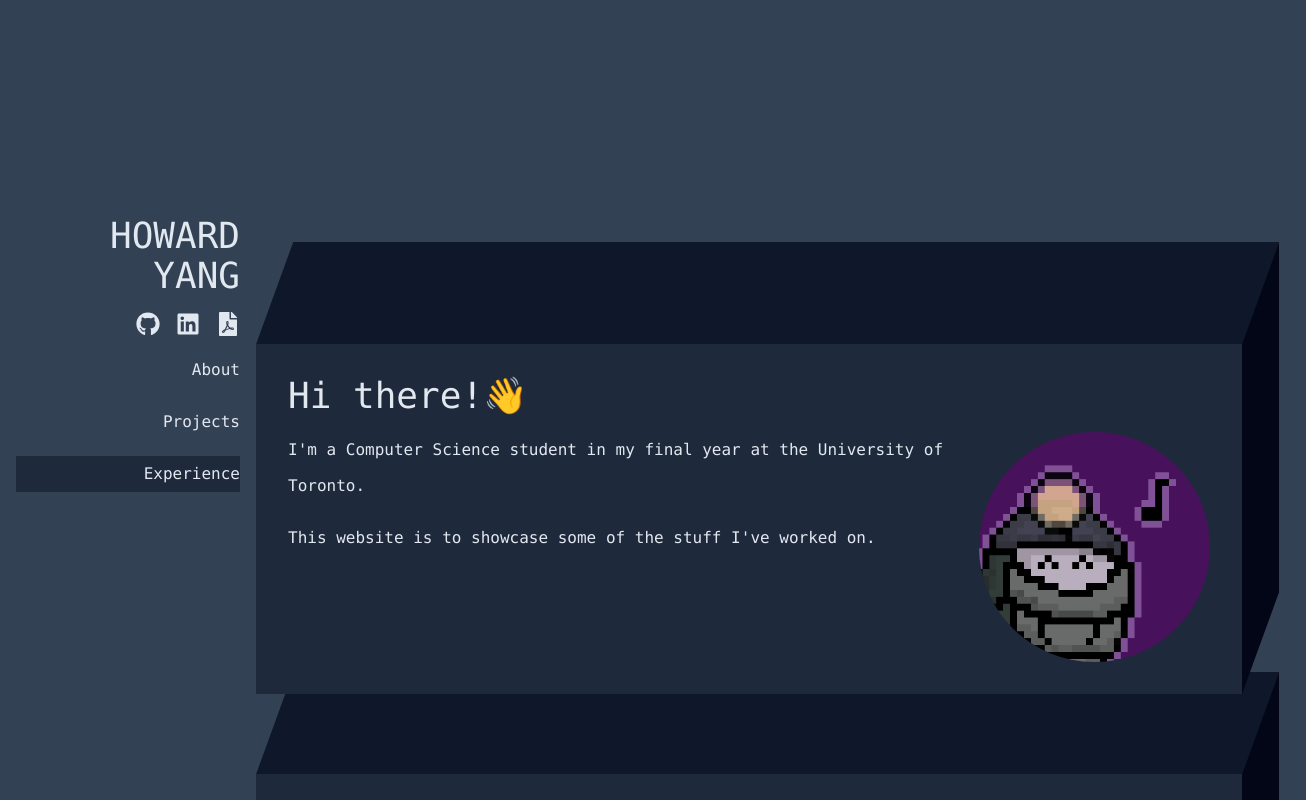
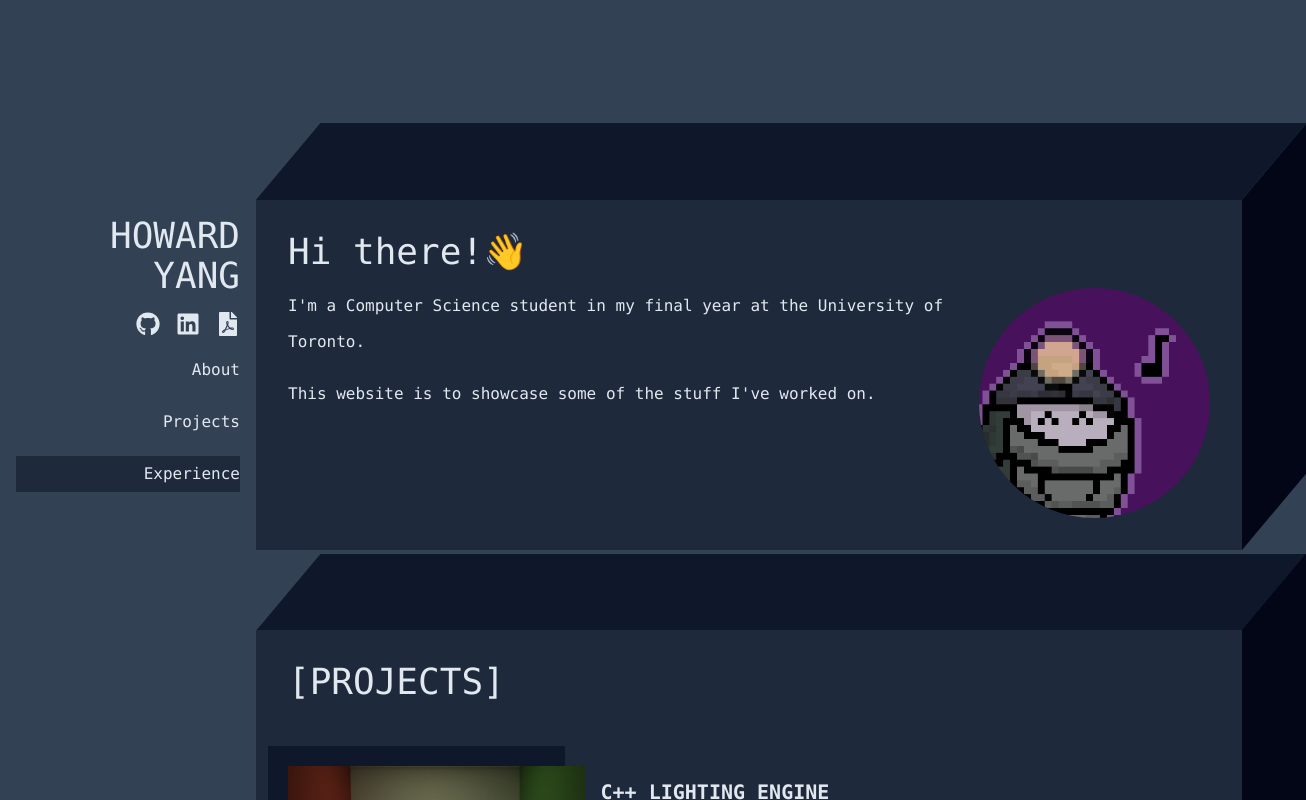
Before and after one commit to ectodrop/portfolio-website, a Next.js app: page / in a window 1280 px wide. Shown: the top 800 px of the page, 1306 px wide, since content can reach past the window. Built offline with nearby package versions, Linux system fonts and the light colour scheme.

Commit message:
add analytics

```diff
--- a/package.json
+++ b/package.json
@@ -9,6 +9,7 @@
     "lint": "next lint"
   },
   "dependencies": {
+    "@vercel/analytics": "^1.1.1",
     "next": "14.0.3",
     "react": "^18",
     "react-dom": "^18",
--- a/src/app/globals.css
+++ b/src/app/globals.css
@@ -25,9 +25,9 @@
   left: 0;
   right: 0;
   bottom: 100%;
-  height: 8vw; /* Height of the parallelogram */
+  height: 6vw; /* Height of the parallelogram */
   width: 100%; /* Height of the parallelogram */
-  transform: skewX(-20deg);
+  transform: skewX(-40deg);
   background-color: #0f172a; /* Color of the parallelogram */
   transform-origin: bottom left; /* Aligns the bottom edge */
 }
@@ -38,9 +38,9 @@
   top: 0;
   left: 100%;
   height: 100%;
-  width: calc(8vw / tan(70deg));
+  width: calc(6vw / tan(50deg));
   background-color: #020617;
-  transform: skewY(-70deg);
+  transform: skewY(-50deg);
   transform-origin: top left;
 }
 
--- a/src/app/layout.tsx
+++ b/src/app/layout.tsx
@@ -1,5 +1,6 @@
 import type { Metadata } from 'next'
 import { Inter } from 'next/font/google'
+import { Analytics } from '@vercel/analytics/react';
 import './globals.css'
 
 const inter = Inter({ subsets: ['latin'] })
@@ -16,7 +17,10 @@ export default function RootLayout({
 }) {
   return (
     <html lang="en">
-      <body className={inter.className} suppressHydrationWarning={true}>{children}</body>
+      <body className={inter.className} suppressHydrationWarning={true}>
+        {children}
+        <Analytics />
+      </body>
     </html>
   )
 }
--- a/src/app/page.tsx
+++ b/src/app/page.tsx
@@ -115,10 +115,8 @@ export default function Home() {
             })}
           </div>
 
-
-
           <div className='flex flex-col flex-initial max-w-[1024px] pr-[3vw] space-y-20'>
-            <div data-section id='about' className='z-10 pt-10 flex flex-col mt-56'>
+            <div data-section id='about' className='z-10 pt-10 flex flex-col mt-20'>
               <section className='relative cube space-y-4'>
                 <h1>Hi there!👋</h1>
                 <div className='w-1/4 rounded-full aspect-square bg-[position:75%_25%] bg-[size:150%] float-right bg-[url(/smola.png)] duration-300 hover:bg-[url(/smola.gif)]'></div>
```
Also changed, not shown: 1 other file (tests, documents, lock files or other folders).
